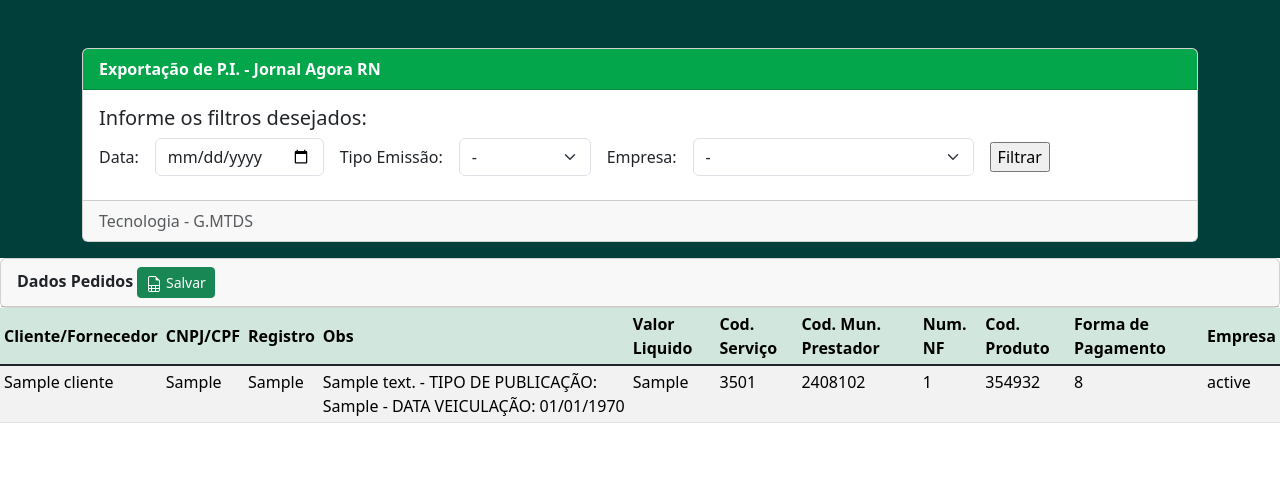
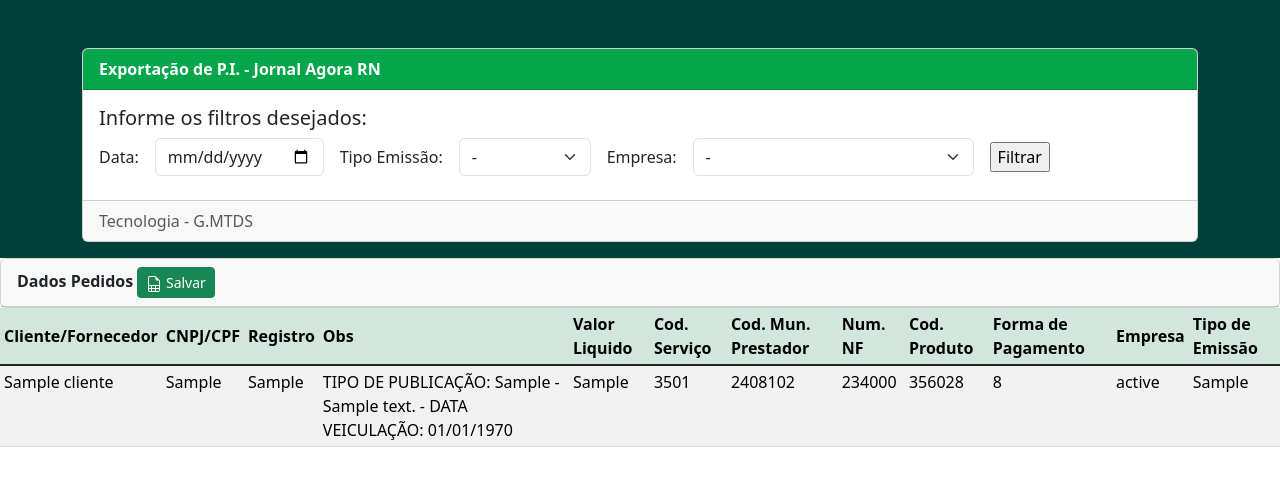
Before and after one commit to renannunesz/starttools, a CodeIgniter 4 app: the page made by app/Views/api.php in a window 1280 px wide. Shown: the top 486 px of the page. Run offline with PHP 8.4 and a stand-in for CodeIgniter, Linux system fonts and the light colour scheme; the template is opened without the code that fills it: most values are stand-ins (such as "Sample title", 1, 10 or a date in 2020); some libraries are stand-ins or nearby versions.

Commit message:
Ajuste de campos e formatação de tabela

```diff
--- a/app/Views/api.php
+++ b/app/Views/api.php
@@ -109,23 +109,24 @@
                         <th scope="col">Cod. Produto</th>
                         <th scope="col">Forma de Pagamento</th>
                         <th scope="col">Empresa</th>
+                        <th scope="col">Tipo de Emissão</th>
                     </tr>
                 </thead>
                 <tbody class="table-group-divider">
-
-                <?php foreach($dados_pi as $pi): ?>
+                    <?php foreach($dados_pi as $pi): ?>
                     <tr>
                         <td scope="row"><?php echo $pi['cliente']; ?></td>
                         <td scope="row"><?php echo $pi['cliente_cnpj']; ?></td>
                         <td scope="row"><?php echo $pi['data_da_venda']; ?></td>
-                        <td scope="row"><?php echo $pi['descricao_servico'] . ' - TIPO DE PUBLICAÇÃO: ' . $pi['tipo_publicacao_pi'] . ' - DATA VEICULAÇÃO: ' . date('d/m/Y', strtotime(end($pi['periodo_veiculacao'])['periodo_ate'])); ?></td>
-                        <td scope="row"><?php echo $pi['valor_liquido']; ?></td>
+                        <td scope="row"><?php echo 'TIPO DE PUBLICAÇÃO: ' . $pi['tipo_publicacao_pi'] . " - " . $pi['descricao_servico'] . ' - DATA VEICULAÇÃO: ' . date('d/m/Y', strtotime(end($pi['periodo_veiculacao'])['periodo_ate'])); ?></td>
+                        <td scope="row"><?php echo str_replace(".", "", $pi['valor_liquido']); ?></td>
                         <td scope="row"><?php echo '3501'; ?></td>
                         <td scope="row"><?php echo '2408102'; ?></td>
-                        <td scope="row"><?php echo '1'; ?></td>
-                        <td scope="row"><?php echo '354932'; ?></td>
+                        <td scope="row"><?php echo substr((int) filter_var($pi['nr_pi'], FILTER_SANITIZE_NUMBER_INT).date('isu'),2,6); ?></td>
+                        <td scope="row"><?php echo $pi['empresa_prestadora'] == "A. DE O. VIANA – (GRUPO AGORA/RN)" ? '354932' : '356028' ; ?></td>
                         <td scope="row"><?php echo '8'; ?></td>
                         <td scope="row"><?php echo $pi['empresa_prestadora']; ?></td>
+                        <td scope="row"><?php echo $pi['emitido_por']; ?></td>
                     </tr>
                 <?php endforeach; ?>
 
--- a/app/Views/homolog.php
+++ b/app/Views/homolog.php
@@ -79,10 +79,6 @@
     <pre>
         <?php
 
-            echo base_url('assets/favicon.ico');
-            echo '<br>';
-            echo $baseurl;
-            echo '<br>';
             var_dump($dados_pi);
 
         ?>
```
Also changed, not shown: app/Controllers/PI.php (+8 -4 lines), 1 other file.
